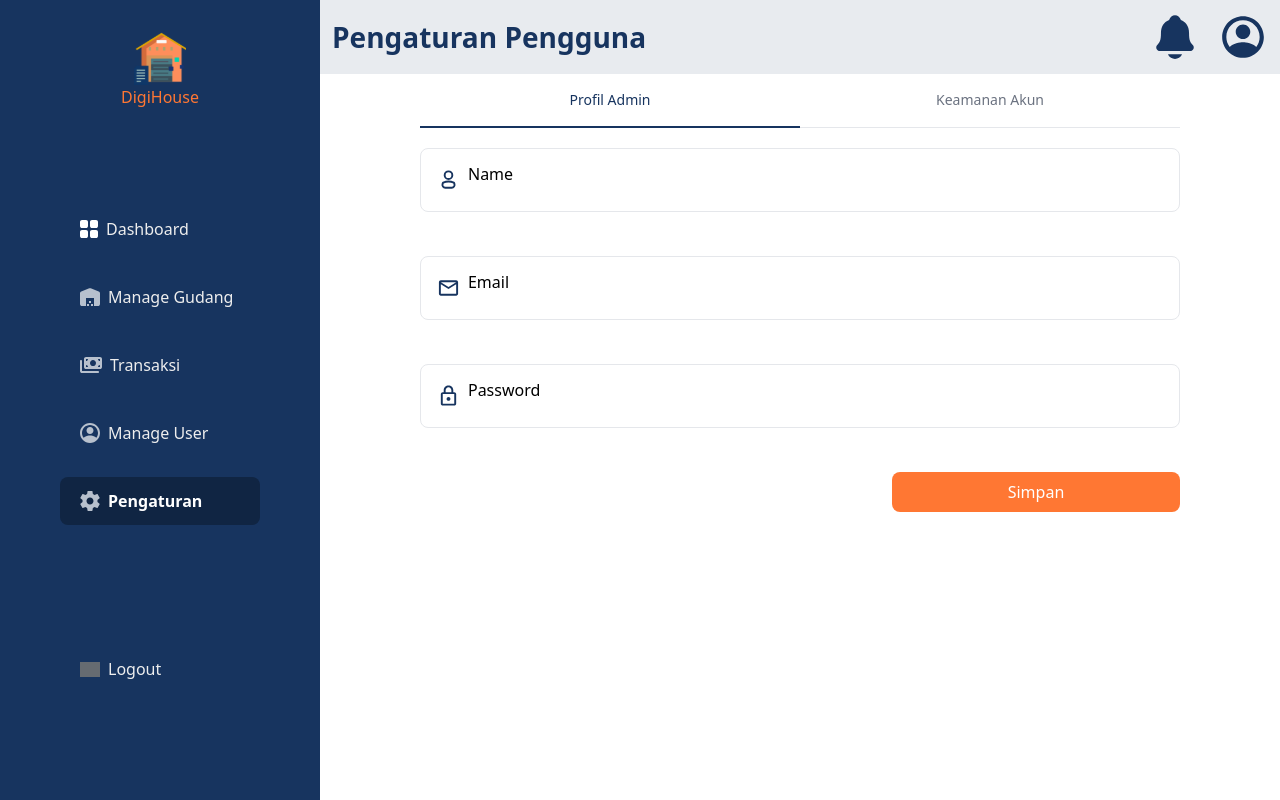
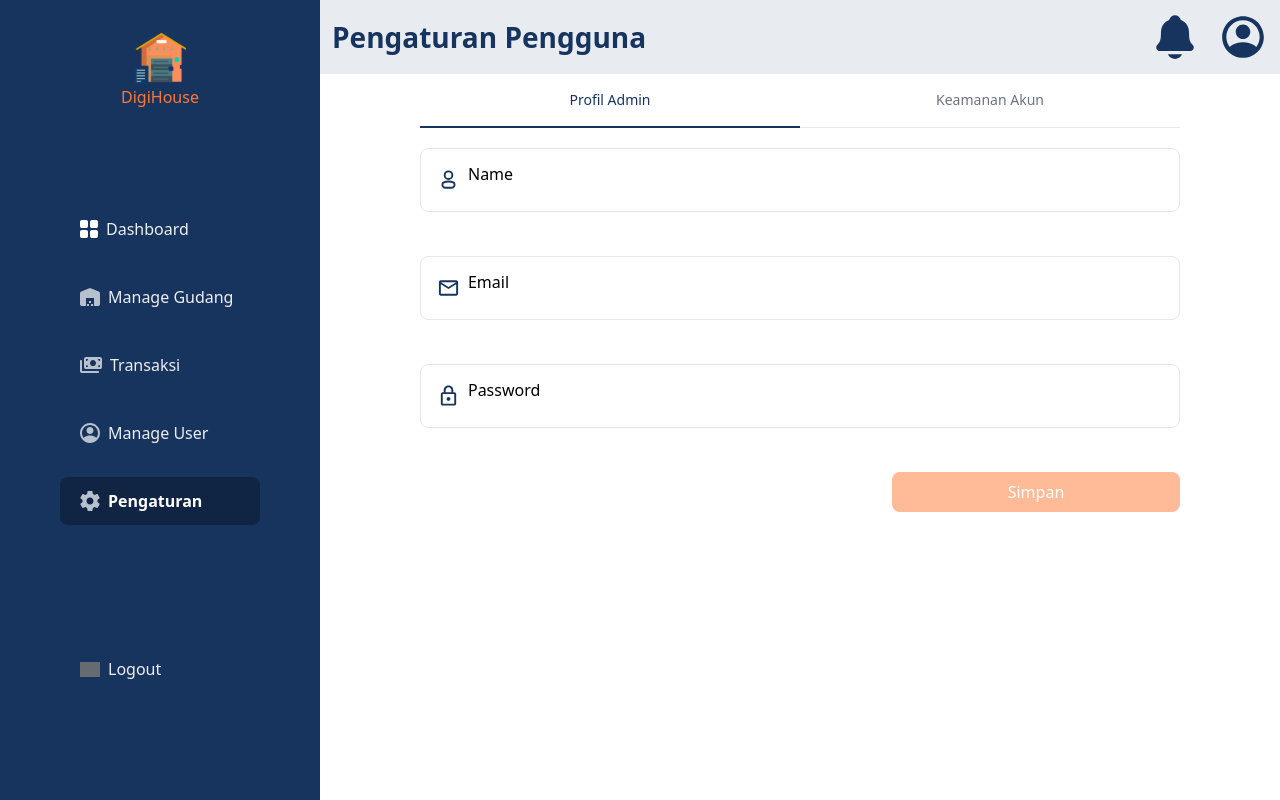
Before and after one commit to Capstone-Tim-12/warehouse-managament-system-fe, a React (Vite) app: page /admin/pengaturan in a window 1280 px wide. Built offline with nearby package versions, Linux system fonts and the light colour scheme; grey boxes are pictures that could not be loaded.

Commit message:
add: disable button if some value null

```diff
--- a/src/components/admin-setting/Profile.jsx
+++ b/src/components/admin-setting/Profile.jsx
@@ -9,6 +9,8 @@ const Profile = () => {
         email: '',
         password: '',
     })
+
+    const isEmptyValue = Object.values(profile).some(val => val === null || val === '')
 
     const handleChange = (e) => {
         const { name, value } = e.target
@@ -69,7 +71,8 @@ const Profile = () => {
             </div>
             <div className="flex justify-end">
                 <button id="save-profile-setting"
-                     className="bg-crusta-500 text-white flex justify-center items-center h-10 w-72 rounded-lg hover:bg-crusta-600"
+                    disabled={isEmptyValue}
+                    className={`bg-crusta-500 text-white flex justify-center items-center h-10 w-72 rounded-lg hover:bg-crusta-600 ${isEmptyValue && 'bg-crusta-500 opacity-50 cursor-not-allowed'}`}
                 >
                     Simpan
                 </button>
```
